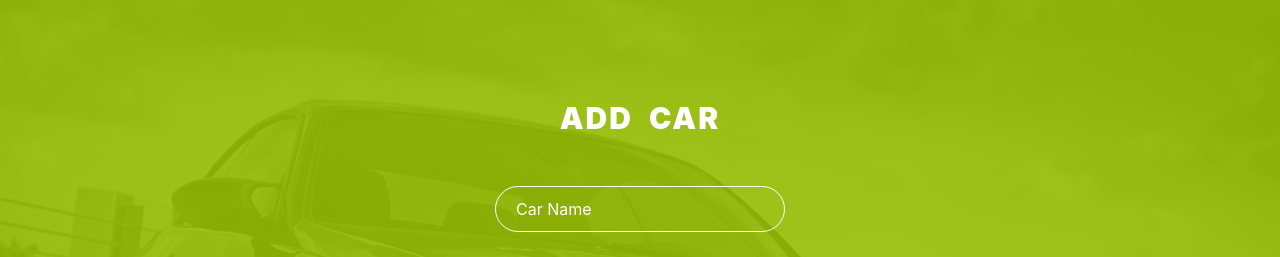
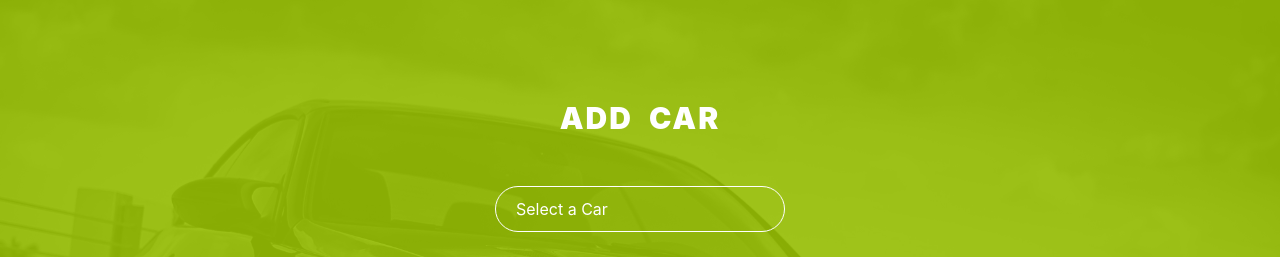
Before and after one commit to RaoAkif/RentACar-Frontend, a React (Create React App) app: page /add_car in a window 1280 px wide. Shown: the top 257 px of the page. Built offline with nearby package versions, Linux system fonts and the light colour scheme.

Commit message:
Add Dropdown menu for pre-defined Car brands

```diff
--- a/src/pages/AddCar.jsx
+++ b/src/pages/AddCar.jsx
@@ -7,6 +7,7 @@ import { addCar } from '../redux/car/car';
 import './AddCar.css';
 
 function AddCar() {
+  const [car, setCar] = React.useState('');
   const dispatch = useDispatch();
   const navigate = useNavigate();
 
@@ -29,7 +30,26 @@ function AddCar() {
       <h2 className="title">ADD&nbsp;&nbsp;CAR</h2>
       <Form className="add-car-form" onSubmit={handleSubmitCar}>
         <Form.Group className="form-control-lg">
-          <Form.Control name="name" placeholder="Car Name" className="form-control-lg" />
+          <Form.Control
+            as="select"
+            value={car}
+            onChange={(e) => {
+              setCar(e.target.value);
+            }}
+          >
+            <option>Select a Car</option>
+            <option value="Audi">Audi</option>
+            <option value="BMW">BMW</option>
+            <option value="GMC">GMC</option>
+            <option value="Jeep">Jeep</option>
+            <option value="Mazda">Mazda</option>
+            <option value="Mercedes-Benz">Mercedes-Benz</option>
+            <option value="Mitsubishi">Mitsubishi</option>
+            <option value="Nissan">Nissan</option>
+            <option value="Suzuki">Suzuki</option>
+            <option value="Tesla">Tesla</option>
+            <option value="Toyota">Toyota</option>
+          </Form.Control>
         </Form.Group>
         <Form.Group className="form-control-lg">
           <Form.Control name="model" placeholder="Car Model" className="form-control-lg" />
```
